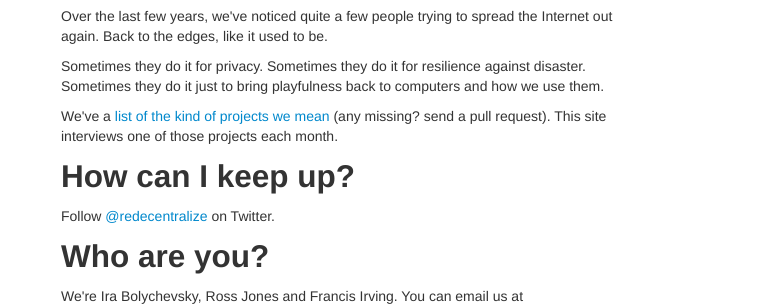
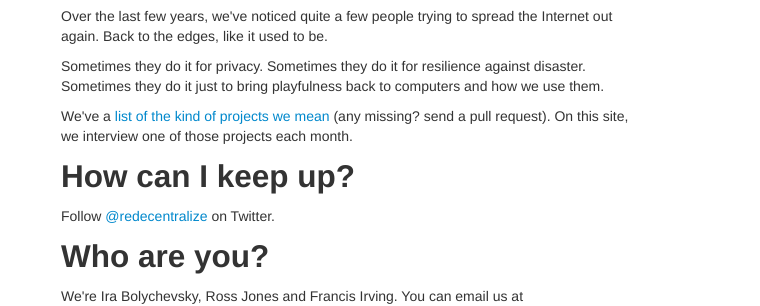
Before and after one commit to redecentralize/redecentralize-website, a Jekyll site: the page built from about/index.html, in a window 1280 px wide. Shown: the part 186-492 px from the top of the page, without its empty margins (259-1019 px from the left). Built offline with Jekyll 4.4.1, drawn with Linux system fonts in a browser that asks for light colours; nearby versions of some CDN libraries; Markdown is read by kramdown in place of the engine named in the settings.

Commit message:
Better wording

```diff
--- a/about/index.html
+++ b/about/index.html
@@ -16,7 +16,7 @@ disaster. Sometimes they do it just to bring playfulness back to computers and
 how we use them.</p>
 
 <p>We've a <a href="https://github.com/rossjones/alternative-internet">list of the kind of projects we mean</a>
-(any missing? send a pull request). This site interviews one
+(any missing? send a pull request). On this site, we interview one
 of those projects each month.
 </p>
 
```
